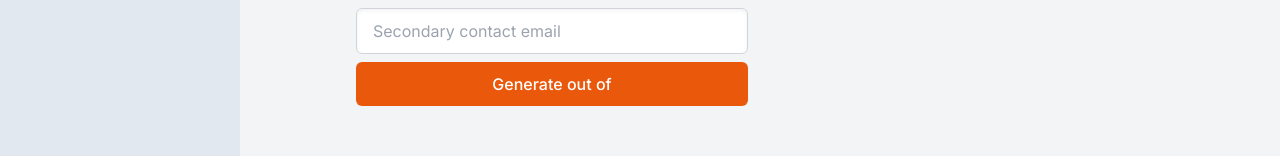
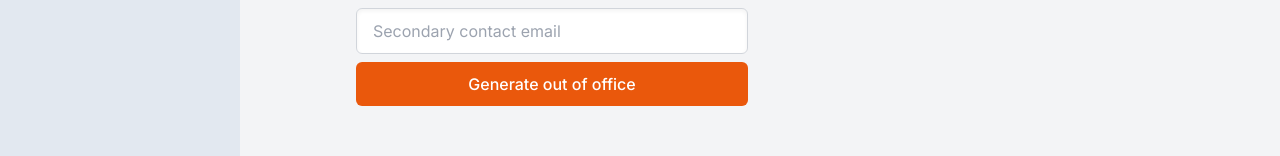
Before and after one commit to JoshHargreaves/ai-jobsweet, a Next.js app: page /OutOfOffice in a window 1280 px wide. Shown: the part 474-630 px from the top of the page. Built offline with nearby package versions, Linux system fonts and the light colour scheme.

Commit message:
Fix button text

```diff
--- a/components/OutOfOfficeGenerator/outofofficegenerator.tsx
+++ b/components/OutOfOfficeGenerator/outofofficegenerator.tsx
@@ -91,7 +91,7 @@ export default function OutOfOfficeGenerator() {
                     <button
                       className="bg-orange-600 rounded-md text-white font-medium px-4 py-2.5 sm:mt-2 mt-2 hover:bg-black/80 w-full"
                       onClick={(e) => generateResponse(e)}>
-                      Generate out of
+                      Generate out of office
                     </button>
                   </div>
                 </form>
```
